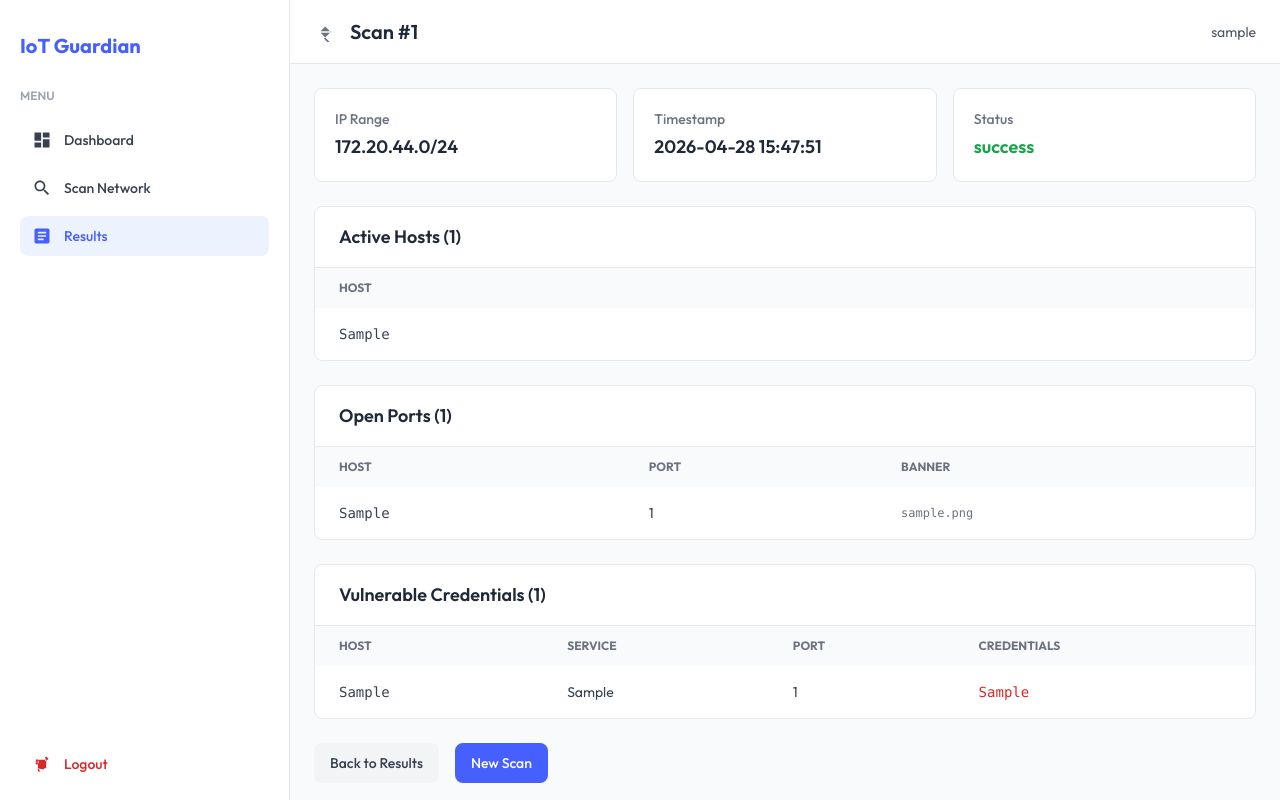
After one commit to ismakalungi/iot-vuln-scanner, a Flask app: page /scan/1 in a window 1280 px wide. The commit adds this page. Run offline with Flask 3, Linux system fonts and the light colour scheme; the visitor is signed in with stand-in values (Sample User, id 1); data comes from the database, SQL or seed files in the repository; tables that the repository leaves empty hold one stand-in row (values such as "Sample post"); some libraries are stand-ins or nearby versions.

Commit message:
Add scan detail view page
- Add /scan/<id> route to view specific scan details
- Add scan_detail.html template showing hosts, ports, credentials
- Make scan IDs clickable links in dashboard and results tables
- Uses same clean UI components as other pages

```diff
--- a/dashboard/app.py
+++ b/dashboard/app.py
@@ -143,6 +143,33 @@ def results():
 
     return render_template('results.html', scans=scans)
 
+@app.route('/scan/<int:scan_id>')
+@login_required
+def scan_detail(scan_id):
+    conn = sqlite3.connect(DATABASE_PATH)
+    conn.row_factory = sqlite3.Row
+    cur = conn.cursor()
+
+    cur.execute("SELECT * FROM scans WHERE id = ?", (scan_id,))
+    scan = cur.fetchone()
+
+    cur.execute("SELECT * FROM hosts WHERE scan_id = ?", (scan_id,))
+    hosts = cur.fetchall()
+
+    cur.execute("SELECT * FROM ports WHERE scan_id = ?", (scan_id,))
+    ports = cur.fetchall()
+
+    cur.execute("SELECT * FROM credentials WHERE scan_id = ?", (scan_id,))
+    creds = cur.fetchall()
+
+    conn.close()
+
+    if not scan:
+        flash('Scan not found', 'danger')
+        return redirect(url_for('results'))
+
+    return render_template('scan_detail.html', scan=scan, hosts=hosts, ports=ports, creds=creds)
+
 @app.route('/api/scan-status')
 @login_required
 def scan_status():
--- a/dashboard/templates/dashboard.html
+++ b/dashboard/templates/dashboard.html
@@ -105,7 +105,9 @@
               <tbody class="divide-y divide-gray-200">
                 {% for scan in scans %}
                 <tr>
-                  <td class="px-6 py-4">{{ scan['id'] }}</td>
+                  <td class="px-6 py-4">
+                    <a href="/scan/{{ scan['id'] }}" class="text-[#465fff] hover:underline font-medium">#{{ scan['id'] }}</a>
+                  </td>
                   <td class="px-6 py-4">{{ scan['timestamp'] }}</td>
                   <td class="px-6 py-4">{{ scan['ip_range'] }}</td>
                   <td class="px-6 py-4">
--- a/dashboard/templates/results.html
+++ b/dashboard/templates/results.html
@@ -84,7 +84,9 @@
               <tbody class="divide-y divide-gray-200">
                 {% for scan in scans %}
                 <tr>
-                  <td class="px-6 py-4">{{ scan['id'] }}</td>
+                  <td class="px-6 py-4">
+                    <a href="/scan/{{ scan['id'] }}" class="text-[#465fff] hover:underline font-medium">#{{ scan['id'] }}</a>
+                  </td>
                   <td class="px-6 py-4">{{ scan['timestamp'] }}</td>
                   <td class="px-6 py-4">{{ scan['ip_range'] }}</td>
                   <td class="px-6 py-4">
--- /dev/null
+++ b/dashboard/templates/scan_detail.html
@@ -0,0 +1,191 @@
+<!doctype html>
+<html lang="en">
+  <head>
+    <meta charset="UTF-8" />
+    <meta name="viewport" content="width=device-width, initial-scale=1.0" />
+    <meta http-equiv="X-UA-Compatible" content="ie=edge" />
+    <title>Scan {{ scan['id'] }} | IoT Guardian Scanner</title>
+    <script src="https://cdn.tailwindcss.com"></script>
+    <link href="https://fonts.googleapis.com/css2?family=Outfit:wght@400;500;600;700&display=swap" rel="stylesheet">
+  </head>
+  <body class="bg-gray-50 font-['Outfit']">
+    <div class="flex h-screen overflow-hidden">
+      <!-- Sidebar -->
+      <aside class="fixed left-0 top-0 z-50 flex h-screen w-[290px] flex-col overflow-y-hidden border-r border-gray-200 bg-white px-5">
+        <div class="pt-8 pb-7">
+          <a href="/">
+            <span class="text-xl font-bold text-[#465fff]">IoT Guardian</span>
+          </a>
+        </div>
+
+        <nav class="flex-1 overflow-y-auto">
+          <div>
+            <h3 class="mb-4 text-xs font-semibold uppercase text-gray-400">MENU</h3>
+            <ul class="flex flex-col gap-2">
+              <li>
+                <a href="/" class="flex items-center gap-3 rounded-lg px-3 py-2.5 text-sm font-medium text-gray-700 hover:bg-gray-100">
+                  <svg class="w-5 h-5" viewBox="0 0 24 24" fill="currentColor">
+                    <path d="M3 13h8V3H3v10zm0 8h8v-6H3v6zm10 0h8V11h-8v10zm0-18v6h8V3h-8z"/>
+                  </svg>
+                  <span>Dashboard</span>
+                </a>
+              </li>
+              <li>
+                <a href="/scan" class="flex items-center gap-3 rounded-lg px-3 py-2.5 text-sm font-medium text-gray-700 hover:bg-gray-100">
+                  <svg class="w-5 h-5" viewBox="0 0 24 24" fill="currentColor">
+                    <path d="M15.5 14h-.79l-.28-.27C15.41 12.59 16 11.11 16 9.5 16 5.91 13.09 3 9.5 3S3 5.91 3 9.5 5.91 16 9.5 16c1.61 0 3.09-.59 4.23-1.57l.27.28v.79l5 4.99L20.49 19l-4.99-5zm-6 0C7.01 14 5 11.99 5 9.5S7.01 5 9.5 5 14 7.01 14 9.5 11.99 14 9.5 14z"/>
+                  </svg>
+                  <span>Scan Network</span>
+                </a>
+              </li>
+              <li>
+                <a href="/results" class="flex items-center gap-3 rounded-lg px-3 py-2.5 text-sm font-medium bg-[#ecf3ff] text-[#465fff]">
+                  <svg class="w-5 h-5" viewBox="0 0 24 24" fill="currentColor">
+                    <path d="M19 3H5c-1.1 0-2 .9-2 2v14c0 1.1.9 2 2 2h14c1.1 0 2-.9 2-2V5c0-1.1-.9-2-2-2zm-5 14H7v-2h7v2zm3-4H7v-2h10v2zm0-4H7V7h10v2z"/>
+                  </svg>
+                  <span>Results</span>
+                </a>
+              </li>
+            </ul>
+          </div>
+        </nav>
+
+        <div class="pb-4">
+          <a href="/logout" class="flex items-center gap-3 rounded-lg px-3 py-2.5 text-sm font-medium text-red-600 hover:bg-red-50">
+            <svg class="w-5 h-5" viewBox="0 0 24 24" fill="currentColor">
+              <path d="M17 7l-1.41 1.41L18.59 7 20 5.59 17 3 15.59 4.41 17 7zM7 7l-1.41-1.41L5.41 7 4 8.41l1.59 1.59L4 11.59 5.41 13 7 11.59 8.41 10 7 7zm0 14l1.41-1.41L8.59 19l1.59 1.59L7 21l1.41-1.41L7 17l1.59 1.59L7 21l1.41-1.41L7 17V7h10v10h-2l-1.59 1.59L7 17z"/>
+            </svg>
+            <span>Logout</span>
+          </a>
+        </div>
+      </aside>
+
+      <!-- Main -->
+      <div class="ml-[290px] flex flex-col flex-1">
+        <header class="sticky top-0 z-40 flex h-16 items-center justify-between border-b border-gray-200 bg-white px-6">
+          <div class="flex items-center gap-4">
+            <a href="/results" class="text-gray-500 hover:text-gray-700">
+              <svg class="w-5 h-5" viewBox="0 0 24 24" fill="currentColor">
+                <path d="M20 11H7.83l5.59-5.59L20 12l-8 8 8 8 1.41-1.41L7.83 13H20v-2z"/>
+              </svg>
+            </a>
+            <h2 class="text-xl font-semibold text-gray-800">Scan #{{ scan['id'] }}</h2>
+          </div>
+          <span class="text-sm text-gray-600">{{ session.get('username', 'Admin') }}</span>
+        </header>
+
+        <main class="flex-1 overflow-y-auto p-6">
+          <!-- Scan Info -->
+          <div class="mb-6 grid grid-cols-3 gap-4">
+            <div class="rounded-lg border border-gray-200 bg-white p-5">
+              <p class="text-sm font-medium text-gray-500">IP Range</p>
+              <p class="mt-1 text-lg font-semibold text-gray-800">{{ scan['ip_range'] }}</p>
+            </div>
+            <div class="rounded-lg border border-gray-200 bg-white p-5">
+              <p class="text-sm font-medium text-gray-500">Timestamp</p>
+              <p class="mt-1 text-lg font-semibold text-gray-800">{{ scan['timestamp'] }}</p>
+            </div>
+            <div class="rounded-lg border border-gray-200 bg-white p-5">
+              <p class="text-sm font-medium text-gray-500">Status</p>
+              <p class="mt-1 text-lg font-semibold {% if scan['status'] == 'success' %}text-green-600{% else %}text-red-600{% endif %}">{{ scan['status'] }}</p>
+            </div>
+          </div>
+
+          <!-- Active Hosts -->
+          <div class="mb-6 rounded-lg border border-gray-200 bg-white">
+            <div class="border-b border-gray-200 px-6 py-4 flex items-center justify-between">
+              <h3 class="text-lg font-semibold text-gray-800">Active Hosts ({{ hosts|length }})</h3>
+            </div>
+            <table class="w-full text-sm">
+              <thead class="bg-gray-50 text-xs uppercase text-gray-500">
+                <tr>
+                  <th class="px-6 py-3 text-left">Host</th>
+                </tr>
+              </thead>
+              <tbody class="divide-y divide-gray-200">
+                {% for host in hosts %}
+                <tr>
+                  <td class="px-6 py-4 font-mono text-gray-700">{{ host['host'] }}</td>
+                </tr>
+                {% else %}
+                <tr>
+                  <td class="px-6 py-4 text-gray-500">No hosts found</td>
+                </tr>
+                {% endfor %}
+              </tbody>
+            </table>
+          </div>
+
+          <!-- Open Ports -->
+          <div class="mb-6 rounded-lg border border-gray-200 bg-white">
+            <div class="border-b border-gray-200 px-6 py-4 flex items-center justify-between">
+              <h3 class="text-lg font-semibold text-gray-800">Open Ports ({{ ports|length }})</h3>
+            </div>
+            <table class="w-full text-sm">
+              <thead class="bg-gray-50 text-xs uppercase text-gray-500">
+                <tr>
+                  <th class="px-6 py-3 text-left">Host</th>
+                  <th class="px-6 py-3 text-left">Port</th>
+                  <th class="px-6 py-3 text-left">Banner</th>
+                </tr>
+              </thead>
+              <tbody class="divide-y divide-gray-200">
+                {% for port in ports %}
+                <tr>
+                  <td class="px-6 py-4 font-mono text-gray-700">{{ port['host'] }}</td>
+                  <td class="px-6 py-4 text-gray-700">{{ port['port'] }}</td>
+                  <td class="px-6 py-4 text-gray-500 font-mono text-xs">{{ port['banner'] or 'N/A' }}</td>
+                </tr>
+                {% else %}
+                <tr>
+                  <td colspan="3" class="px-6 py-4 text-gray-500">No ports found</td>
+                </tr>
+                {% endfor %}
+              </tbody>
+            </table>
+          </div>
+
+          <!-- Vulnerable Credentials -->
+          <div class="rounded-lg border border-gray-200 bg-white">
+            <div class="border-b border-gray-200 px-6 py-4 flex items-center justify-between">
+              <h3 class="text-lg font-semibold text-gray-800">Vulnerable Credentials ({{ creds|length }})</h3>
+            </div>
+            <table class="w-full text-sm">
+              <thead class="bg-gray-50 text-xs uppercase text-gray-500">
+                <tr>
+                  <th class="px-6 py-3 text-left">Host</th>
+                  <th class="px-6 py-3 text-left">Service</th>
+                  <th class="px-6 py-3 text-left">Port</th>
+                  <th class="px-6 py-3 text-left">Credentials</th>
+                </tr>
+              </thead>
+              <tbody class="divide-y divide-gray-200">
+                {% for cred in creds %}
+                <tr>
+                  <td class="px-6 py-4 font-mono text-gray-700">{{ cred['host'] }}</td>
+                  <td class="px-6 py-4 text-gray-700">{{ cred['service'] }}</td>
+                  <td class="px-6 py-4 text-gray-700">{{ cred['port'] }}</td>
+                  <td class="px-6 py-4 font-mono text-red-600">{{ cred['creds'] }}</td>
+                </tr>
+                {% else %}
+                <tr>
+                  <td colspan="4" class="px-6 py-4 text-gray-500">No vulnerable credentials found</td>
+                </tr>
+                {% endfor %}
+              </tbody>
+            </table>
+          </div>
+
+          <div class="mt-6 flex gap-4">
+            <a href="/results" class="inline-flex items-center gap-2 rounded-lg bg-gray-100 px-4 py-2.5 text-sm font-medium text-gray-700 hover:bg-gray-200">
+              Back to Results
+            </a>
+            <a href="/scan" class="inline-flex items-center gap-2 rounded-lg bg-[#465fff] px-4 py-2.5 text-sm font-medium text-white hover:bg-[#3641f5]">
+              New Scan
+            </a>
+          </div>
+        </main>
+      </div>
+    </div>
+  </body>
+</html>
```
